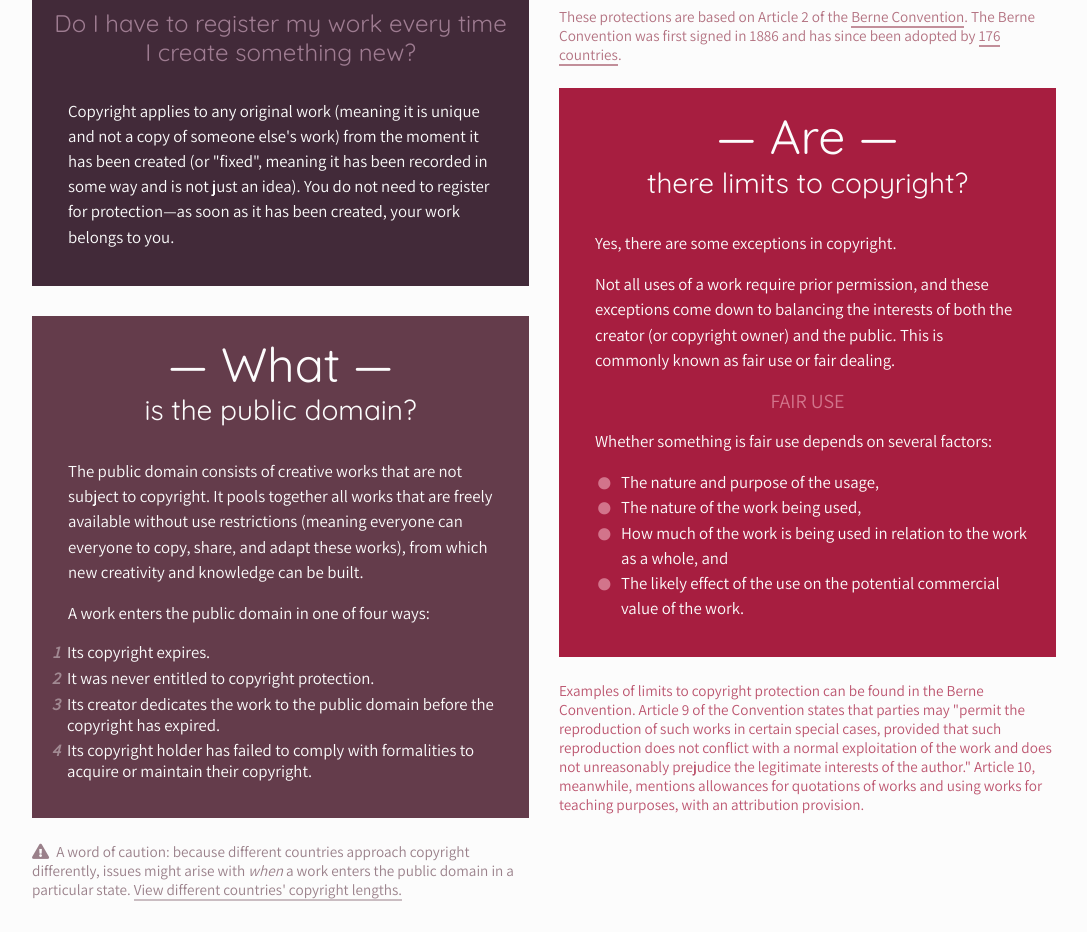
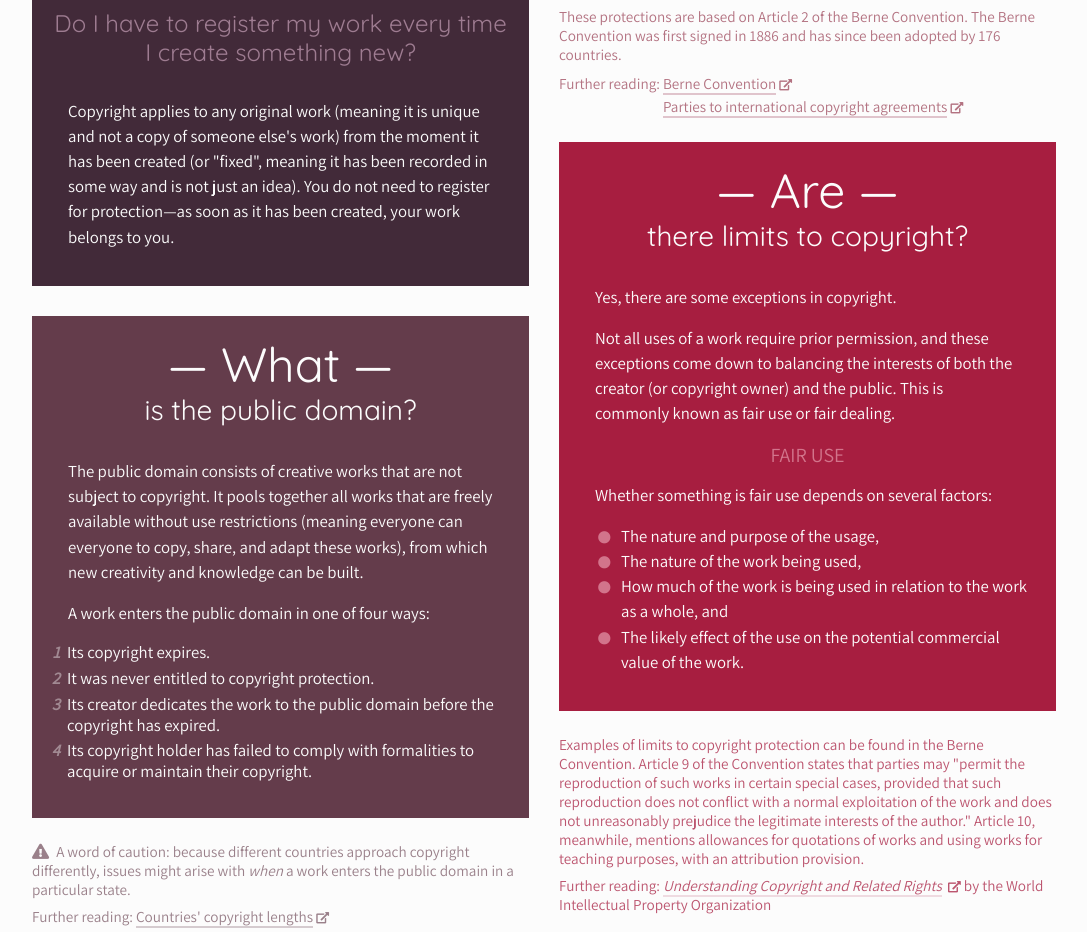
Before and after one commit to jaybaeta/allisfoundintime, a plain HTML site: page article/creative-commons/newbies-guide-to-copyright.html in a window 1280 px wide. Shown: the part 2213-3145 px from the top of the page, without its empty margins (96-1183 px from the left). Drawn offline with Linux system fonts and the light colour scheme; files whose address does not match are found by name; a web font is replaced by a local one.

Commit message:
update sources

```diff
--- a/article/creative-commons/newbies-guide-to-copyright.html
+++ b/article/creative-commons/newbies-guide-to-copyright.html
@@ -112,7 +112,7 @@
 
               <p class="mt-4 mb-2" style="color: #73738A; line-height: 1.25; font-size: 0.95rem">Copyright is one of two types of intellectual property rights. The other is industrial property rights, which covers properties such as patents and trademarks.</p>
 
-              <p class="mb-4" style="color: #73738A; line-height: 1.25; font-size: 0.95rem">Further reading: <a class="underline-purple" href="https://en.wikipedia.org/wiki/Intellectual_property">intellectual property</a> <i class="fas fa-external-link-alt fa-xs"></i></p>
+              <p class="mb-4" style="color: #73738A; line-height: 1.25; font-size: 0.95rem">Further reading: <a class="underline-purple" href="https://en.wikipedia.org/wiki/Intellectual_property">Intellectual property</a> <i class="fas fa-external-link-alt fa-xs"></i></p>
 
               <div class="card border-0 rounded-0" style="background-color: #413A41; margin-bottom: 30px;">
                 <div class="card-body">
@@ -150,7 +150,9 @@
                 </div>
               </div>
 
-              <p class="my-4" style="color: #9a808a; line-height: 1.25; font-size: 0.95rem"><i class="fas fa-exclamation-triangle pr-1"></i> A word of caution: because different countries approach copyright differently, issues might arise with <i>when</i> a work enters the public domain in a particular state. <a class="underline-grape" href="https://en.wikipedia.org/wiki/List_of_countries%27_copyright_lengths">View different countries' copyright lengths.</a></p>
+              <p class="mt-4 mb-2" style="color: #9a808a; line-height: 1.25; font-size: 0.95rem"><i class="fas fa-exclamation-triangle pr-1"></i> A word of caution: because different countries approach copyright differently, issues might arise with <i>when</i> a work enters the public domain in a particular state.</p>
+
+              <p class="mb-1" style="color: #9a808a; line-height: 1.25; font-size: 0.95rem">Further reading: <a class="underline-grape" href="https://en.wikipedia.org/wiki/List_of_countries%27_copyright_lengths">Countries' copyright lengths</a> <i class="fas fa-external-link-alt fa-xs"></i></p>
             </div>
 
             <div class="col-md-6 mb-4">
@@ -183,7 +185,11 @@
                 </div>
               </div>
 
-              <p class="my-4" style="color: #b37281; line-height: 1.25; font-size: 0.95rem">These protections are based on Article 2 of the <a class="underline-plum" href="https://wipolex.wipo.int/en/text/283698">Berne Convention</a>. The Berne Convention was first signed in 1886 and has since been adopted by <a class="underline-plum" href="https://en.wikipedia.org/wiki/Berne_convention#Adoption_and_implementation">176 countries</a>.</p>
+              <p class="mt-4 mb-2" style="color: #b37281; line-height: 1.25; font-size: 0.95rem">These protections are based on Article 2 of the Berne Convention. The Berne Convention was first signed in 1886 and has since been adopted by 176 countries.</p>
+
+              <p class="mb-4" style="color: #b37281; line-height: 1.5; font-size: 0.95rem">Further reading: <a class="underline-plum" href="https://wipolex.wipo.int/en/text/283698">Berne Convention</a> <i class="fas fa-external-link-alt fa-xs"></i> <br>
+
+              <font style="color: #fcfcfc">Further reading:</font> <a class="underline-plum" href="https://en.wikipedia.org/wiki/List_of_parties_to_international_copyright_agreements">Parties to international copyright agreements</a> <i class="fas fa-external-link-alt fa-xs"></i></p>
 
               <div class="card border-0 rounded-0" style="background-color: #A71E40">
                 <div class="card-body">
@@ -201,7 +207,9 @@
                 </div>
               </div>
 
-              <p class="my-4" style="color: #a71e40; opacity: 0.75; line-height: 1.25; font-size: 0.95rem">Examples of limits to copyright protection can be found in the Berne Convention. Article 9 of the Convention states that parties may "permit the reproduction of such works in certain special cases, provided that such reproduction does not conflict with a normal exploitation of the work and does not unreasonably prejudice the legitimate interests of the author." Article 10, meanwhile, mentions allowances for quotations of works and using works for teaching purposes, with an attribution provision.</p>
+              <p class="mt-4 mb-2" style="color: #a71e40; opacity: 0.75; line-height: 1.25; font-size: 0.95rem">Examples of limits to copyright protection can be found in the Berne Convention. Article 9 of the Convention states that parties may "permit the reproduction of such works in certain special cases, provided that such reproduction does not conflict with a normal exploitation of the work and does not unreasonably prejudice the legitimate interests of the author." Article 10, meanwhile, mentions allowances for quotations of works and using works for teaching purposes, with an attribution provision.</p>
+
+              <p class="mb-1" style="color: #a71e40; opacity: 0.75; line-height: 1.25; font-size: 0.95rem">Further reading: <a class="underline-strawberry" href="https://www.wipo.int/edocs/pubdocs/en/wipo_pub_909_2016.pdf"><i>Understanding Copyright and Related Rights</i></a>&nbsp;&nbsp;<i class="fas fa-external-link-alt fa-xs"></i> by the World Intellectual Property Organization</p>
             </div>
           </div>
 
@@ -289,24 +297,8 @@
                   </div>
                 </div>
               </div>
-
-
-
-
-
-
-
-
-
-
-                </div>
-              </div>
-
-
-
-
-
-
+            </div>
+          </div>
           <p class="mt-3 text-center" style="opacity: 0.8; line-height: 1.25; font-size: 0.95rem"><a rel="license" href="http://creativecommons.org/licenses/by/4.0/" style="border-bottom: 0px; color: inherit"><i class="fab fa-creative-commons fa-fw"></i><i class="fab fa-creative-commons-by fa-fw"></i></a> Siti Nurleily Marliana and Joaquim Baeta. This guide is licensed under a <a class="underline-grey" rel="license" href="http://creativecommons.org/licenses/by/4.0/">Creative Commons Attribution 4.0 International License</a>.</p>
         </div>
       </div>
--- a/css/creative-commons-newbies-guide.css
+++ b/css/creative-commons-newbies-guide.css
@@ -5,38 +5,49 @@
 a.underline-purple  {
   color: inherit;
   text-decoration: none;
-  border-bottom: 0px solid #aeaebb;
-  transition: cubic-bezier(.45,.05,.55,.95) 0.15s;
+  border-bottom: 2px solid #ceced5;
 }
 
 a.underline-purple:hover  {
   color: inherit;
   text-decoration: none;
-  border-bottom: 2px solid #73738A;
+  border-bottom: 2px solid #a1a1b0;
 }
 
 a.underline-plum  {
   color: inherit;
   text-decoration: none;
-  border-bottom: 2px solid #c28f9a;
+  border-bottom: 2px solid #e0c4cc;
 }
 
 a.underline-plum:hover  {
   color: inherit;
   text-decoration: none;
-  border-bottom: 2px solid #8e203f;
+  border-bottom: 2px solid #c48d9c;
 }
 
 a.underline-grape  {
   color: inherit;
   text-decoration: none;
-  border-bottom: 2px solid #cabdc2;
+  border-bottom: 2px solid #d5cbcf;
 }
 
 a.underline-grape:hover  {
   color: inherit;
   text-decoration: none;
-  border-bottom: 2px solid #9a808a;
+  border-bottom: 2px solid #af9ba2;
+}
+
+a.underline-strawberry {
+  color: inherit;
+  text-decoration: none;
+  border-bottom: 2px solid #ebd1d8;
+}
+
+a.underline-strawberry:hover {
+  color: inherit;
+  text-decoration: none;
+  border-bottom: 2px solid #dba8b4;
 }
 
 a.underline-grey {
```
